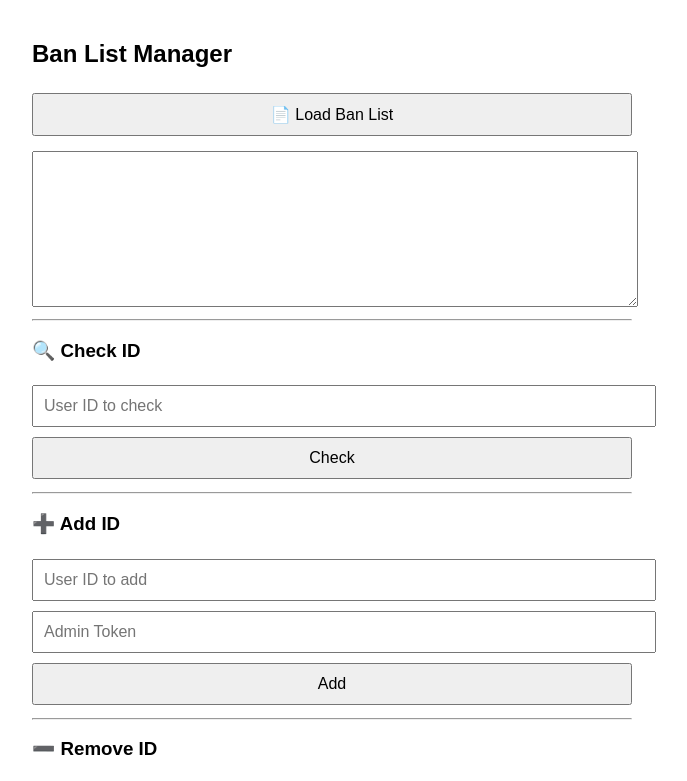
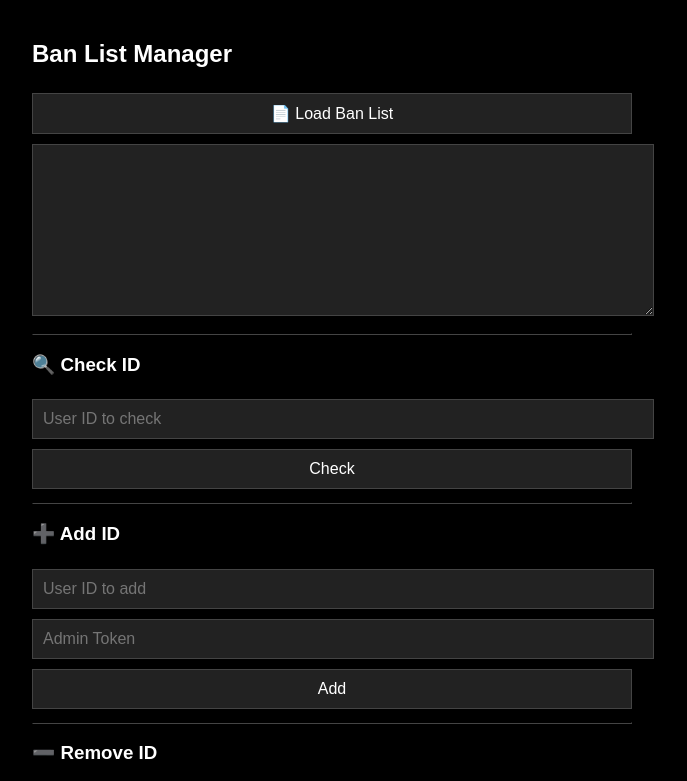
Before and after one commit to 1Silc/AX1S, a plain HTML site: page index.html in a window 1280 px wide. Shown: the top 781 px of the page, without its empty margins (308-995 px from the left). Drawn offline with Linux system fonts and the light colour scheme.

Commit message:
Update index.html

```diff
--- a/index.html
+++ b/index.html
@@ -9,18 +9,30 @@
       padding: 20px;
       max-width: 600px;
       margin: auto;
+      background-color: #000;
+      color: #fff;
     }
-    input, button {
+    input, button, textarea {
       margin: 5px 0;
       padding: 10px;
       width: 100%;
       font-size: 1em;
+      background-color: #222;
+      color: #fff;
+      border: 1px solid #444;
     }
     textarea {
-      width: 100%;
       height: 150px;
-      margin-top: 10px;
       font-family: monospace;
+    }
+    button {
+      cursor: pointer;
+    }
+    hr {
+      border-color: #444;
+    }
+    div {
+      margin-top: 5px;
     }
   </style>
 </head>
@@ -83,7 +95,7 @@
       });
       const text = await res.text();
       document.getElementById('addResult').textContent = text;
-      fetchList(); // Refresh the list
+      fetchList(); // Refresh list
     }
 
     async function removeID() {
@@ -97,7 +109,7 @@
       });
       const text = await res.text();
       document.getElementById('removeResult').textContent = text;
-      fetchList(); // Refresh the list
+      fetchList(); // Refresh list
     }
   </script>
 </body>
```
